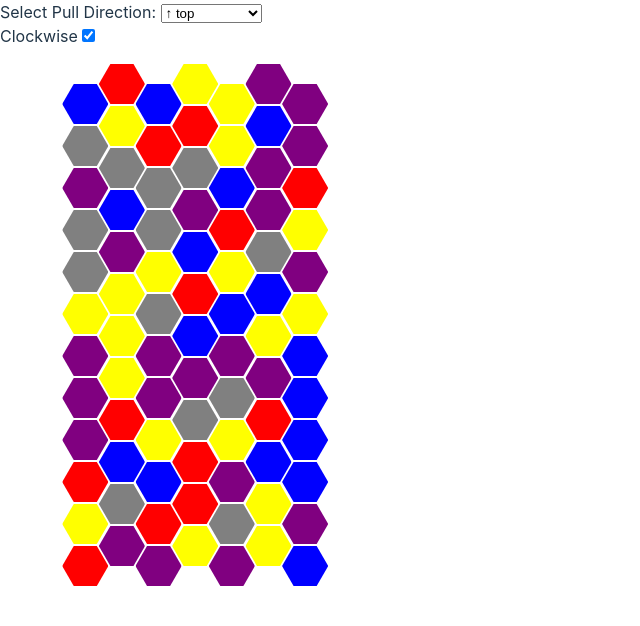
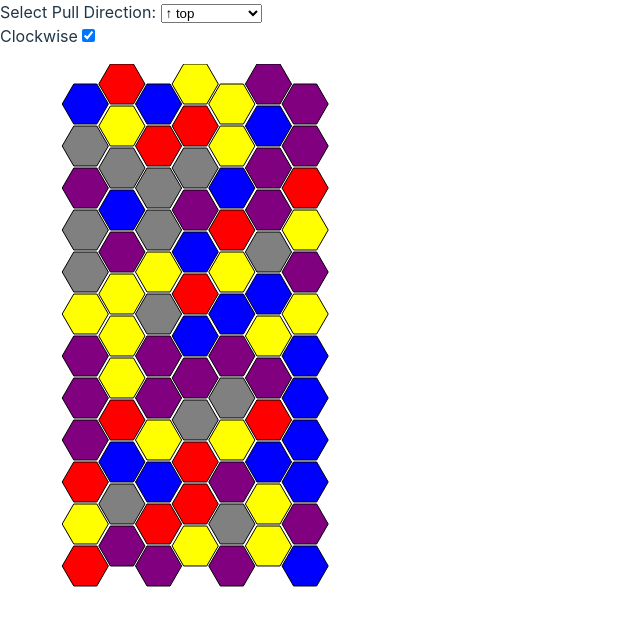
Before and after one commit to cdehaan/hexpull, a React (Vite) app: page / in a window 1280 px wide. Shown: the top 626 px of the page, without its empty margins (0-640 px from the left). Built offline with nearby package versions, Linux system fonts and the light colour scheme.

Commit message:
Changed hexes from divs to SVGs

```diff
--- a/src/App.tsx
+++ b/src/App.tsx
@@ -1,8 +1,8 @@
 import React, { useState, useEffect, useRef } from 'react';
 import DirectionSelector from './components/DirectionSelector';
 
-const GRID_WIDTH = 7; // Number of columns
-const GRID_HEIGHT = 12; // Number of rows
+const NUMBER_OF_COLUMNS = 7;
+const NUMBER_OF_ROWS = 12;
 const HEX_HEIGHT = 40;
 const HEX_RATIO = 2 / Math.sqrt(3); // Ratio of hex width to height
 const HEX_WIDTH = HEX_HEIGHT * HEX_RATIO; // Width of a hex
@@ -15,17 +15,17 @@ const HexGrid: React.FC = () => {
   const [initialPullDirection, setInitialPullDirection] = useState(1);
   const [isClockwise, setIsClockwise] = useState(true);
 
-const [hexLocations, setHexLocations] = useState<HexLocationType[]>(
-    Array.from({ length: GRID_WIDTH * GRID_HEIGHT }, (_, i) => ({
-      x: i % GRID_WIDTH,
-      y: Math.floor(i / GRID_WIDTH),
+  const [hexLocations, setHexLocations] = useState<HexLocationType[]>(
+    Array.from({ length: NUMBER_OF_COLUMNS * NUMBER_OF_ROWS }, (_, i) => ({
+      x: i % NUMBER_OF_COLUMNS,
+      y: Math.floor(i / NUMBER_OF_COLUMNS),
       color: Math.floor(Math.random() * colors.length),
       removedIndex: null,
     }))
   );
 
-  const hexRefs = useRef<HTMLDivElement[] | null[]>(
-    Array.from({ length: GRID_WIDTH * GRID_HEIGHT }, () => null)
+  const hexRefs = useRef<SVGPolygonElement[] | null[]>(
+    Array.from({ length: NUMBER_OF_COLUMNS * NUMBER_OF_ROWS }, () => null)
   );
 
   const moveHex = (index: number, newX: number, newY: number) => {
@@ -73,7 +73,6 @@ const [hexLocations, setHexLocations] = useState<HexLocationType[]>(
     let grow = false;
     let currentX = x;
     let currentY = y;
-    //let lastIndex = clickedIndex;
 
     while (true) {
       const neighbor = getNeighborCoords(currentX, currentY, direction);
@@ -94,7 +93,6 @@ const [hexLocations, setHexLocations] = useState<HexLocationType[]>(
       moveHex(neighborIndex, currentX, currentY);
       currentX = neighbor.x;
       currentY = neighbor.y;
-      //lastIndex = neighborIndex;
       steps++;
 
       if (steps >= length) {
@@ -114,53 +112,51 @@ const [hexLocations, setHexLocations] = useState<HexLocationType[]>(
       const hexRef = hexRefs.current[index];
       if (hexRef) {
         if (hex.x !== null && hex.y !== null) {
-          hexRef.style.transform = `translate(${hex.x * COLUMN_WIDTH + hex.x * 2 + HEX_WIDTH * 1}px, ${hex.y * HEX_HEIGHT + (hex.x % 2 === 0 ? HEX_HEIGHT / 2 : 0) + hex.y * 2}px)`;
+          const xPos = hex.x * COLUMN_WIDTH + hex.x * 2 + HEX_WIDTH * 1;
+          const yPos = hex.y * HEX_HEIGHT + (hex.x % 2 === 0 ? HEX_HEIGHT / 2 : 0) + hex.y * 2;
+          hexRef.setAttribute('transform', `translate(${xPos}, ${yPos})`);
         } else {
-          hexRef.style.transform = `translate(${0}px, ${removedTiles.findIndex((tile) => tile.removedIndex === hex.removedIndex) * HEX_HEIGHT * 0.67}px)`;
-          hexRef.style.zIndex = hex.removedIndex?.toString() || '0';
+          const yOffset = removedTiles.findIndex((tile) => tile.removedIndex === hex.removedIndex) * HEX_HEIGHT * 0.67;
+          hexRef.setAttribute('transform', `translate(0, ${yOffset})`);
+          hexRef.setAttribute('z-index', hex.removedIndex?.toString() || '0');
         }
       }
     });
   }, [hexLocations]);
+
+  const totalWidth = (2 + NUMBER_OF_COLUMNS) * COLUMN_WIDTH + HEX_WIDTH * 0.25; // +2 is for the stack of used tiles on the right, 0.25 = some margin
+  const totalHeight = (1 + NUMBER_OF_ROWS) * HEX_HEIGHT + HEX_HEIGHT * 0.25; // +1 is for the stagger of tiles in a row, 0.25 = some margin
 
   return (
     <>
       <div style={{ minHeight: '3rem' }}>
         <DirectionSelector initialPullDirection={initialPullDirection} setInitialPullDirection={setInitialPullDirection} isClockwise={isClockwise} setIsClockwise={setIsClockwise} />
       </div>
-      <div className="hex-grid" style={{ position: 'relative', margin: '1rem' }}>
+      <svg
+        className="hex-grid"
+        width={totalWidth}
+        height={totalHeight}
+        viewBox={`0 0 ${totalWidth} ${totalHeight}`}
+        style={{ position: 'relative', margin: '1rem' }}
+      >
         {hexLocations.map((hex, index) => (
-          <div
+          <polygon
             key={index}
-            className="hex-tile"
             ref={(el) => (hexRefs.current[index] = el)}
+            points={`0,${HEX_HEIGHT / 2} ${HEX_WIDTH / 4},0 ${(HEX_WIDTH * 3) / 4},0 ${HEX_WIDTH},${HEX_HEIGHT / 2} ${(HEX_WIDTH * 3) / 4},${HEX_HEIGHT} ${HEX_WIDTH / 4},${HEX_HEIGHT}`}
             style={{
-              ...hexTileStyle,
-              position: 'absolute',
-              backgroundColor: colors[hex.color],
-
+              fill: colors[hex.color],
+              stroke: 'black',
+              strokeWidth: '1px',
+              cursor: 'pointer',
+              transition: 'transform 0.3s ease',
             }}
             onClick={() => handleHexClick(hex.x!, hex.y!)}
-          >
-            {/*{hex.x}, {hex.y}*/}
-          </div>
+          />
         ))}
-      </div>
+      </svg>
     </>
   );
 };
 
 export default HexGrid;
-
-const hexTileStyle = {
-  width: `${HEX_HEIGHT * HEX_RATIO}px`,
-  height: `${HEX_HEIGHT}px`,
-  color: 'black',
-  fontSize: '0.8rem',
-  clipPath: 'polygon(25% 0%, 75% 0%, 100% 50%, 75% 100%, 25% 100%, 0% 50%)',
-  display: 'flex',
-  justifyContent: 'center',
-  alignItems: 'center',
-  border: '0px solid black',
-  transition: 'transform 0.3s ease',
-};
```
